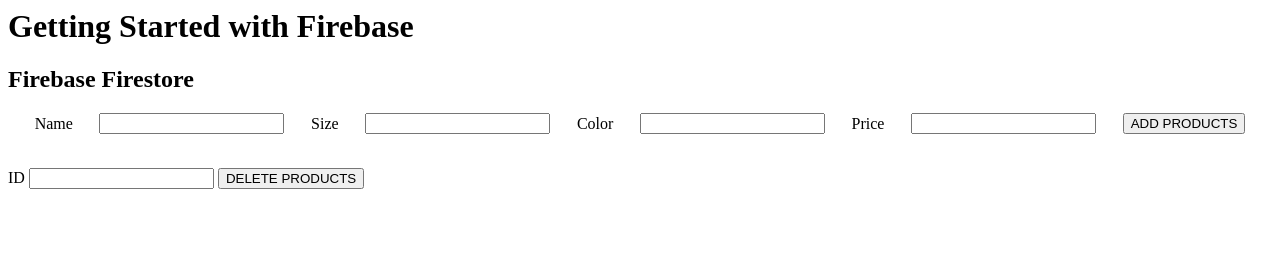
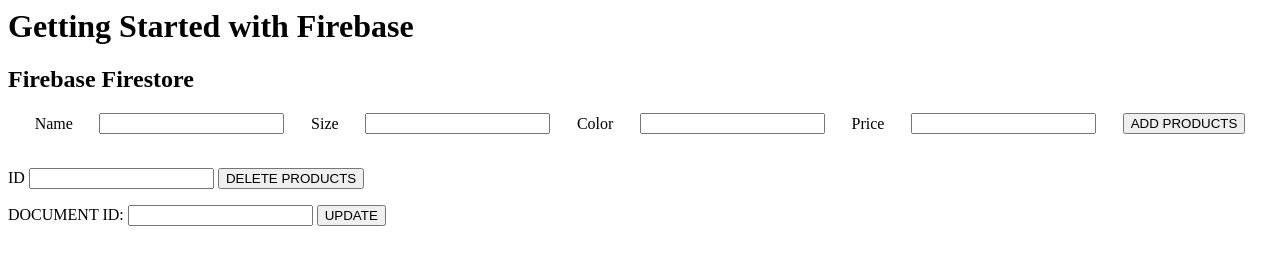
Before and after one commit to BhathiyaPrasad/Configure-Firebase, a website built with webpack: page dist/index.html in a window 1280 px wide. Built offline with nearby package versions, Linux system fonts and the light colour scheme; some packages are replaced by stand-ins of ours; no server answers; the database is empty.

Commit message:
createanother form element for update the rechords

```diff
--- a/dist/index.html
+++ b/dist/index.html
@@ -44,6 +44,14 @@
     <button>DELETE PRODUCTS</button>
   </form>
 
+<form class="update">
+  <label for="id">DOCUMENT ID:</label>
+  <input type="text" name="id" required>
+
+  <Button>UPDATE</Button>
+</form>
+
+
   <script src="bundle.js"></script>
 </body>
 </html>
```
